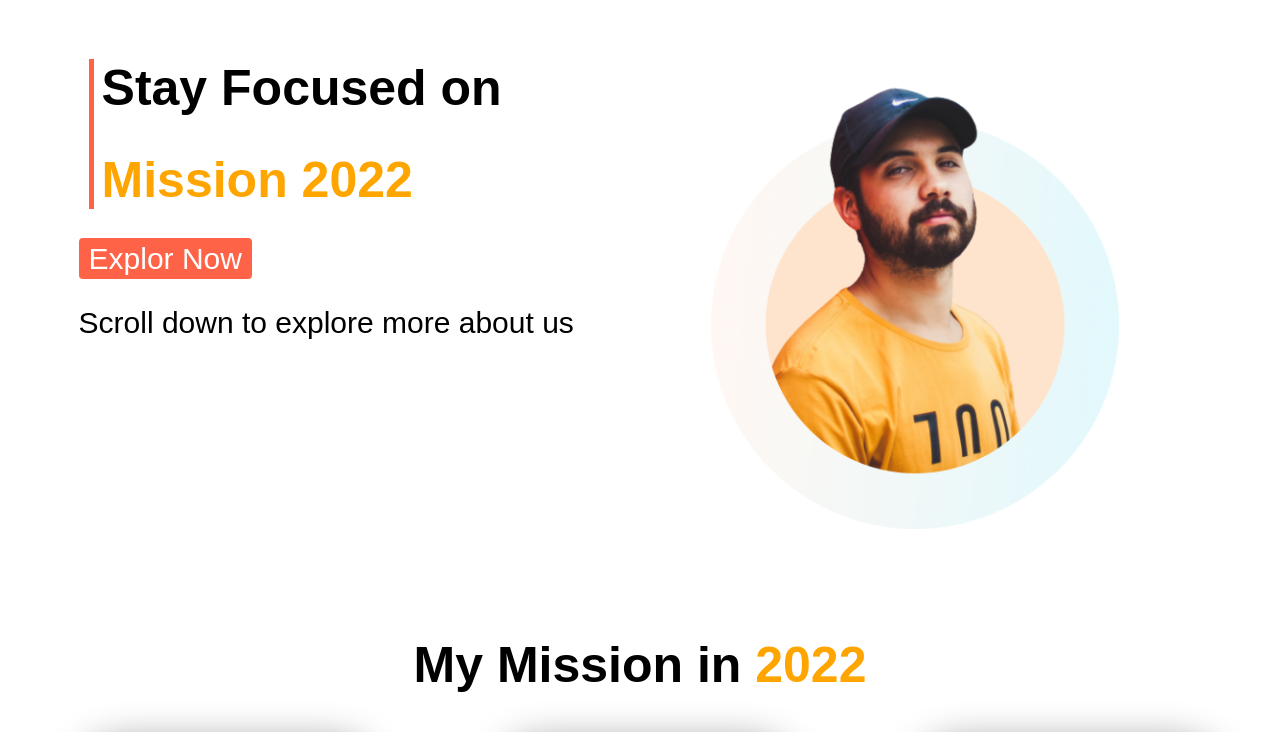
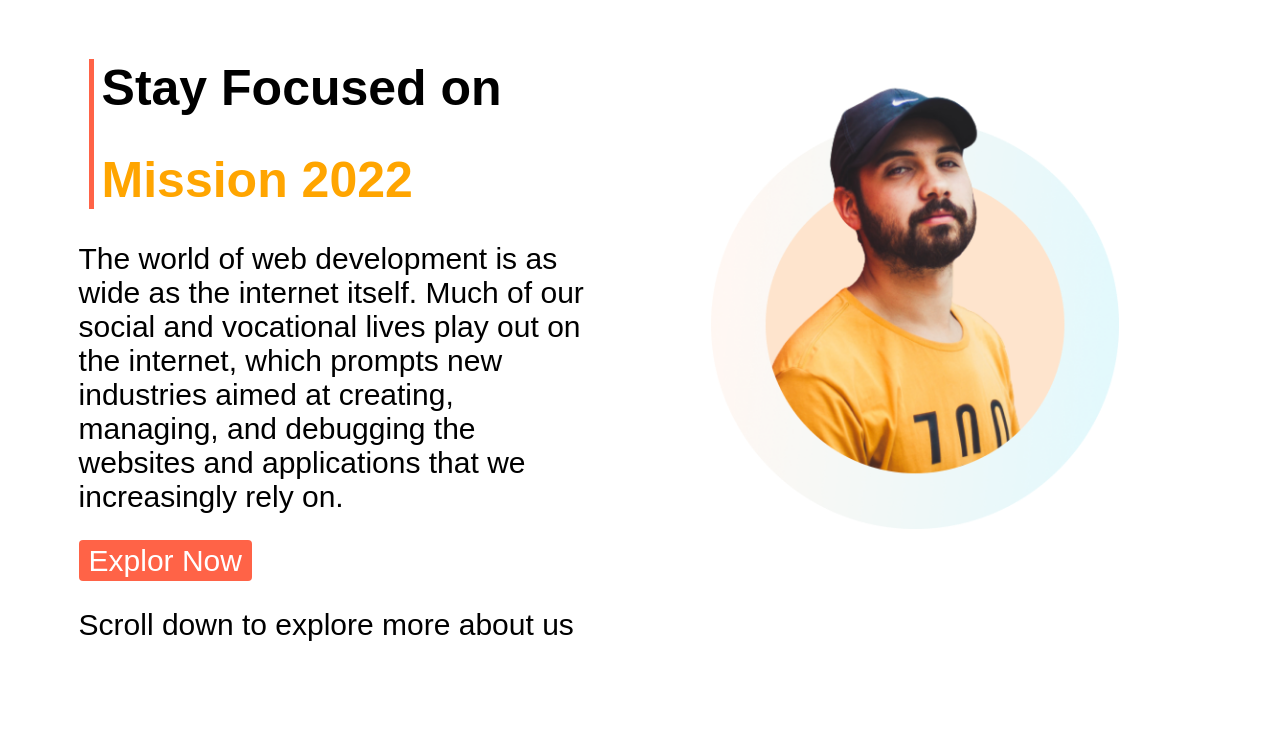
Before and after one commit to rinve/portfolio-assignment, a plain HTML site: page index.html in a window 1280 px wide. Shown: the top 732 px of the page. Drawn offline with Linux system fonts and the light colour scheme; a web font is replaced by a local one.

Commit message:
added all set

```diff
--- a/index.html
+++ b/index.html
@@ -23,8 +23,9 @@
             </div>
 
             <div class="head-pragraph"></div>
-            <p>
-            </p>
+            <p>The world of web development is as wide as the internet itself. Much of our social and vocational lives
+                play out on the internet, which prompts new industries aimed at creating, managing, and debugging the
+                websites and applications that we increasingly rely on.</p>
             <a class="link-button" target="_blank" href="https://www.linkedin.com/feed/?trk=onboarding-landing">Explor
                 Now</a>
             <p>Scroll down to explore more about us</p>
@@ -112,11 +113,8 @@
 
     <div id="footer-color">
         <footer>
-
             <h1> Mission <span class="tomato-color"> 2022</span></h1>
             <p>Hard work, Perseverance,and Determination for 2022</p>
-
-
         </footer>
     </div>
 
```
